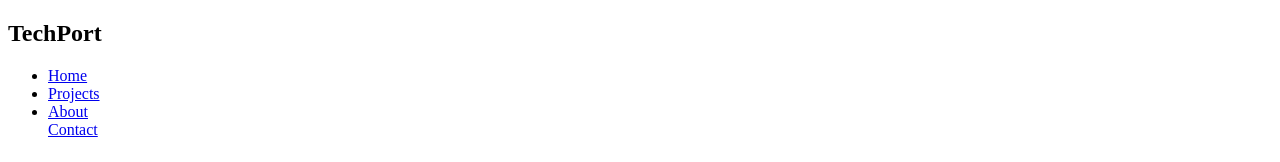
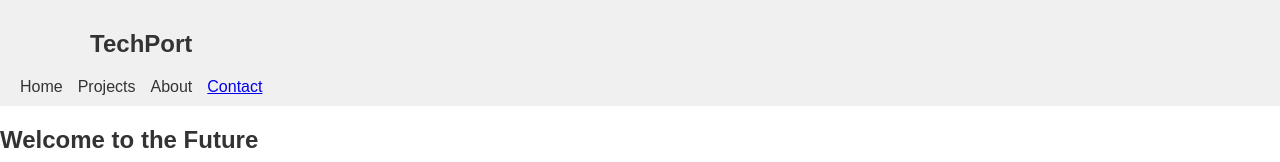
Before and after one commit to Lakshayx07/Capstone-Project, a plain HTML site: page index.html in a window 1280 px wide. Shown: the top 162 px of the page. Drawn offline with Linux system fonts and the light colour scheme.

Commit message:
header styles added

```diff
--- a/index.html
+++ b/index.html
@@ -4,6 +4,7 @@
     <meta charset="UTF-8">
     <meta name="viewport" content="width=device-width, initial-scale=1.0">
     <title>Capstone Project</title>
+    <link rel="stylesheet" href="style.css">
 </head>
 <body>
     <header>
--- a/style.css
+++ b/style.css
@@ -0,0 +1,35 @@
+body {
+    font-family: Arial, sans-serif;
+    margin: 0;
+    padding: 0;
+    color: #333;
+  }
+  h1{
+    text-align: center;
+  }
+
+  header {
+    background-color: #f0f0f0;
+    padding: 10px 20px;
+    display: flex;
+    justify-content: space-between;
+    align-items: center;
+  }
+
+  header nav ul {
+    list-style: none;
+    display: flex;
+    gap: 15px;
+    margin: 0;
+    padding: 0;
+  }
+
+  header nav ul li a {
+    text-decoration: none;
+    color: #333;
+  }
+
+  header h1 {
+    font-size: 24px;
+    text-align: center;
+  }
```
